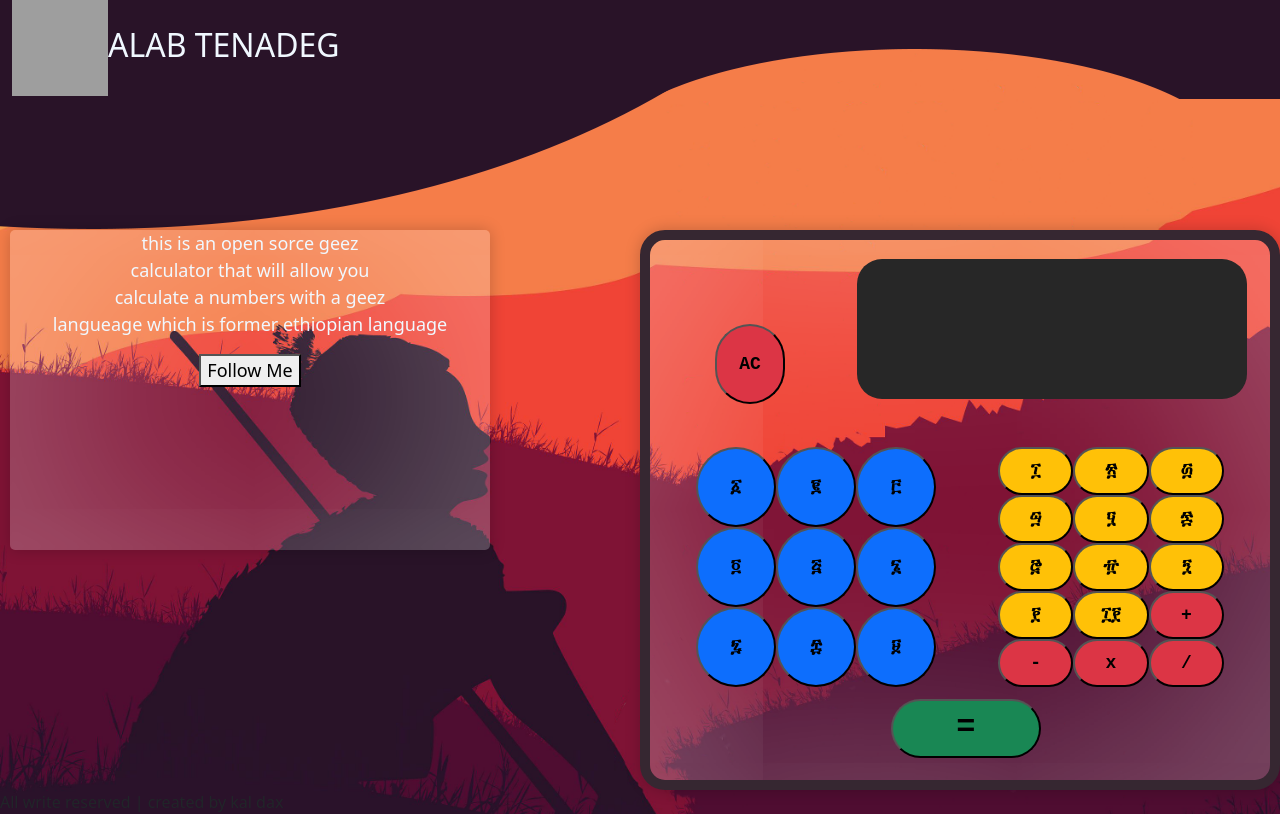
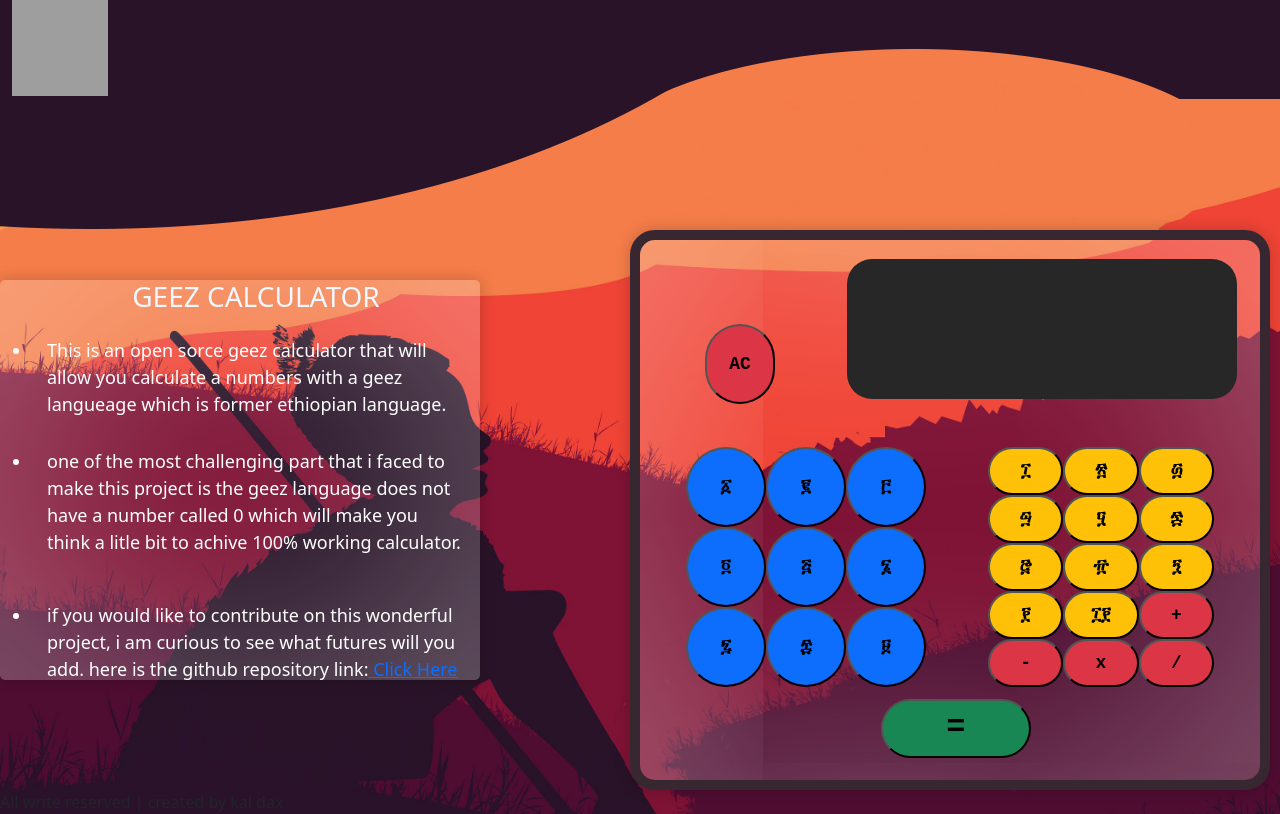
Before and after one commit to Daxsum/Geez-Calculator-, a React (Create React App) app: page / in a window 1280 px wide. Built offline with nearby package versions, Linux system fonts and the light colour scheme; grey boxes are pictures that could not be loaded.

Commit message:
scrollbar

```diff
--- a/src/Geez.jsx
+++ b/src/Geez.jsx
@@ -16,7 +16,11 @@ function Geez (){
             setOperand(value);
 
            console.log(operand)
-        }else if (operand2.length===0){
+        }else if (operand2.length ===0 && value !== 'x'&& value !== '/' && value !== '+' && value !== '-' ){
+            setOperand(operand+value)
+        }
+
+        else if (operand2.length===0){
             setOperand2(value);
 
             console.log(operand2)
@@ -231,17 +235,30 @@ function add (num){
   <div className="container-fluid">
 
 
-<img src="./image/logo.png" alt="Person" width="96" height="96"/>
+<img src='./image/logo.png' alt="logo" width="96" height="96"/>
 
-  ALAB TENADEG
+
 
 
   </div>
 </nav>
 <div className='grid'>
-<div className='contact'>
-    <p>this is an open sorce geez <br></br> calculator that will allow you <br></br>calculate a numbers with a geez <br></br> langueage which is former ethiopian language</p>
-    <button>Follow Me</button>
+<div className='contact ' >
+
+
+
+    <div class="scrollbar scrollbar-primary">
+  <div class="force-overflow">
+
+  <ul ><h3>GEEZ CALCULATOR</h3>
+    <li className='paragraph'>This is an open sorce geez calculator that will allow you
+       calculate a numbers with a geez langueage which is  former
+       ethiopian language.</li><li className='paragraph'>one of the most challenging part that i faced to make this project is the geez language does not have a number called 0 which will make you think a litle bit to achive 100% working calculator.</li></ul>
+      <ul ><li className='paragraph'>if you would like to contribute on this wonderful project, i am curious to see what futures will you add. here is the github repository link:<a href='https://github.com/Daxsum/Geez-Calculator-' target='_blank'> Click Here</a></li></ul>
+    <a href='https://www.linkedin.com/in/kalab-tenadeg-840a49217/' target='_blank'><button  className='badge rounded-pill bg-primary'>Contact Me</button></a>
+  </div>
+</div>
+
 </div>
 
 <div id='GeezCalculator' className='badge rectangle-pill bg-Secondary'>
--- a/src/index.css
+++ b/src/index.css
@@ -24,37 +24,7 @@ font-size: xx-large;
 
 
 }
-.contact{
-    float: left;
 
-    font-size: large;
-    color: aliceblue;
-    text-align: center;
-
-    margin-top: 200px auto;
-    margin-left: 10px;
-    width: 30rem;
-    height: 20rem;
-    box-shadow: 0 0 1rem 0 rgba(0, 0, 0, .2);
-    border-radius: 5px;
-    position: relative;
-    z-index: 1;
-    background: inherit;
-    overflow: hidden;
-}
-.contact:before {
-    content: "";
-    position: absolute;
-    background: inherit;
-    z-index: -1;
-    top: 0;
-    left: 0;
-    right: 0;
-    bottom: 0;
-    box-shadow: inset 0 0 2000px rgba(255, 255, 255, .5);
-    filter: blur(10px);
-    margin: -20px;
-  }
 .bg{
 
     /* background-image: url('../src/image/1658682554668.jpg'); */
@@ -214,3 +184,87 @@ height: 100px;
     height: 2551px;
     z-index: 6;
   } */
+  .paragraph{
+    text-align: start;
+    padding: 15px;
+    color: rgb(255, 255, 255);
+    font-weight: 500;
+
+  }
+
+
+  .scrollbar {
+    margin-top: 50px;
+    float: left;
+    width: 30rem;
+    height: 25rem;
+
+    box-shadow: 0 0 1rem 0 rgba(0, 0, 0, .2);
+    border-radius: 5px;
+    position: relative;
+    z-index: 1;
+    background: inherit;
+    overflow: hidden;
+
+
+    overflow-y: scroll;
+
+    float: left;
+
+    font-size: large;
+    color: aliceblue;
+    text-align: center;
+
+
+
+
+  }
+  .scrollbar::before{
+    content: "";
+    position: absolute;
+    background: inherit;
+    z-index: -1;
+    top: 0;
+    left: 0;
+    right: 0;
+    bottom: 0;
+    box-shadow: inset 0 0 2000px rgba(255, 255, 255, .5);
+    filter: blur(10px);
+    margin: -20px;
+  }
+  .force-overflow {
+    min-height: 450px;
+  }
+
+  .scrollbar-primary::-webkit-scrollbar {
+    width: 12px;
+    background-color: #ffffff;
+
+
+    position: relative;
+    z-index: 1;
+    background: inherit;
+    overflow: hidden;
+
+
+  }
+  scrollbar-primary::-webkit-scrollbar:before{
+    content: "";
+    position: absolute;
+    background: inherit;
+    z-index: -1;
+    top: 0;
+    left: 0;
+    right: 0;
+    bottom: 0;
+    box-shadow: inset 0 0 2000px rgba(255, 255, 255, .5);
+    filter: blur(1px);
+    margin: -20px;
+  }
+
+
+  .scrollbar-primary::-webkit-scrollbar-thumb {
+    border-radius: 10px;
+    -webkit-box-shadow: inset 0 0 6px rgba(0, 0, 0, 0.1);
+    background-color: rgb(54, 39, 49);
+  }
```
